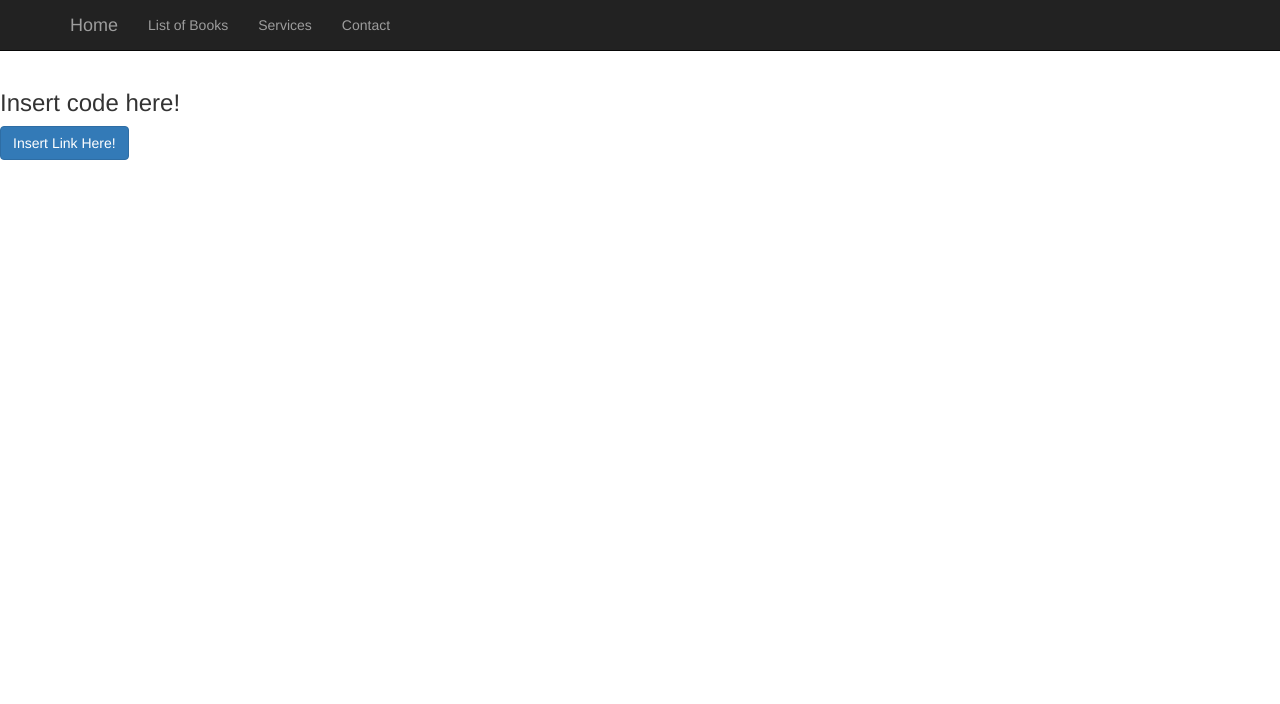
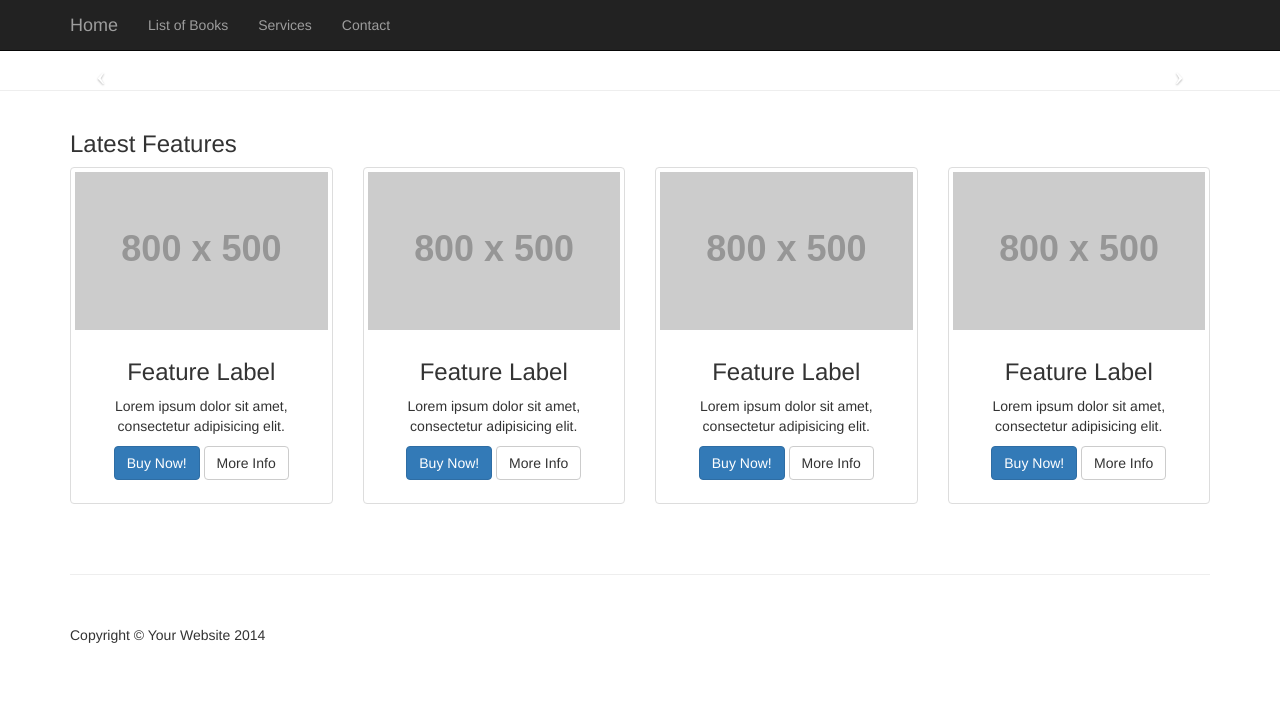
Before and after one commit to NickLont/bookstore, a Django app: page /bookstore/ in a window 1280 px wide. Shown: the top 704 px of the page. Run offline with Django 3.2, Linux system fonts and the light colour scheme; grey boxes labelled with a size stand in for pictures from a placeholder-image service; some libraries are stand-ins or nearby versions.

Commit message:
index base rdy

```diff
--- a/bookstore/templates/bookstore/base.html
+++ b/bookstore/templates/bookstore/base.html
@@ -17,6 +17,7 @@
 
     <!-- Custom CSS -->
     <link href={%static "css/heroic-features.css"%} rel="stylesheet">
+    <link href={%static "css/modern-business.css"%} rel="stylesheet">
 
     <!-- HTML5 Shim and Respond.js IE8 support of HTML5 elements and media queries -->
     <!-- WARNING: Respond.js doesn't work if you view the page via file:// -->
--- a/bookstore/templates/bookstore/index.html
+++ b/bookstore/templates/bookstore/index.html
@@ -1,6 +1,123 @@
 {% extends 'bookstore/base.html'%}
 
 {% block content %}
-    <h3>Insert code here!</h3>
-    <a href=# class="btn btn-primary" role="button">Insert Link Here!</a>
+
+	<header id="myCarousel" class="carousel slide">
+        <!-- Indicators -->
+        <ol class="carousel-indicators">
+            <li data-target="#myCarousel" data-slide-to="0" class="active"></li>
+            <li data-target="#myCarousel" data-slide-to="1"></li>
+            <li data-target="#myCarousel" data-slide-to="2"></li>
+        </ol>
+
+        <!-- Wrapper for slides -->
+        <div class="carousel-inner">
+            <div class="item active">
+                <div class="fill" style="background-image:url('http://placehold.it/1900x1080&text=Slide One');"></div>
+                <div class="carousel-caption">
+                    <h2>Caption 1</h2>
+                </div>
+            </div>
+            <div class="item">
+                <div class="fill" style="background-image:url('http://placehold.it/1900x1080&text=Slide Two');"></div>
+                <div class="carousel-caption">
+                    <h2>Caption 2</h2>
+                </div>
+            </div>
+            <div class="item">
+                <div class="fill" style="background-image:url('http://placehold.it/1900x1080&text=Slide Three');"></div>
+                <div class="carousel-caption">
+                    <h2>Caption 3</h2>
+                </div>
+            </div>
+        </div>
+
+        <!-- Controls -->
+        <a class="left carousel-control" href="#myCarousel" data-slide="prev">
+            <span class="icon-prev"></span>
+        </a>
+        <a class="right carousel-control" href="#myCarousel" data-slide="next">
+            <span class="icon-next"></span>
+        </a>
+    </header>
+    <hr>
+    <div class="container">
+    	<div class="row">
+            <div class="col-lg-12">
+                <h3>Latest Features</h3>
+            </div>
+        </div>
+        <!-- /.row -->
+
+        <!-- Page Features -->
+        <div class="row text-center">
+
+            <div class="col-md-3 col-sm-6 hero-feature">
+                <div class="thumbnail">
+                    <img src="http://placehold.it/800x500" alt="">
+                    <div class="caption">
+                        <h3>Feature Label</h3>
+                        <p>Lorem ipsum dolor sit amet, consectetur adipisicing elit.</p>
+                        <p>
+                            <a href="#" class="btn btn-primary">Buy Now!</a> <a href="#" class="btn btn-default">More Info</a>
+                        </p>
+                    </div>
+                </div>
+            </div>
+
+            <div class="col-md-3 col-sm-6 hero-feature">
+                <div class="thumbnail">
+                    <img src="http://placehold.it/800x500" alt="">
+                    <div class="caption">
+                        <h3>Feature Label</h3>
+                        <p>Lorem ipsum dolor sit amet, consectetur adipisicing elit.</p>
+                        <p>
+                            <a href="#" class="btn btn-primary">Buy Now!</a> <a href="#" class="btn btn-default">More Info</a>
+                        </p>
+                    </div>
+                </div>
+            </div>
+
+            <div class="col-md-3 col-sm-6 hero-feature">
+                <div class="thumbnail">
+                    <img src="http://placehold.it/800x500" alt="">
+                    <div class="caption">
+                        <h3>Feature Label</h3>
+                        <p>Lorem ipsum dolor sit amet, consectetur adipisicing elit.</p>
+                        <p>
+                            <a href="#" class="btn btn-primary">Buy Now!</a> <a href="#" class="btn btn-default">More Info</a>
+                        </p>
+                    </div>
+                </div>
+            </div>
+
+            <div class="col-md-3 col-sm-6 hero-feature">
+                <div class="thumbnail">
+                    <img src="http://placehold.it/800x500" alt="">
+                    <div class="caption">
+                        <h3>Feature Label</h3>
+                        <p>Lorem ipsum dolor sit amet, consectetur adipisicing elit.</p>
+                        <p>
+                            <a href="#" class="btn btn-primary">Buy Now!</a> <a href="#" class="btn btn-default">More Info</a>
+                        </p>
+                    </div>
+                </div>
+            </div>
+
+        </div>
+        <!-- /.row -->
+
+        <hr>
+
+        <!-- Footer -->
+        <footer>
+            <div class="row">
+                <div class="col-lg-12">
+                    <p>Copyright &copy; Your Website 2014</p>
+                </div>
+            </div>
+        </footer>
+    {# End of container #}
+    </div>
+
 {% endblock %}
```
